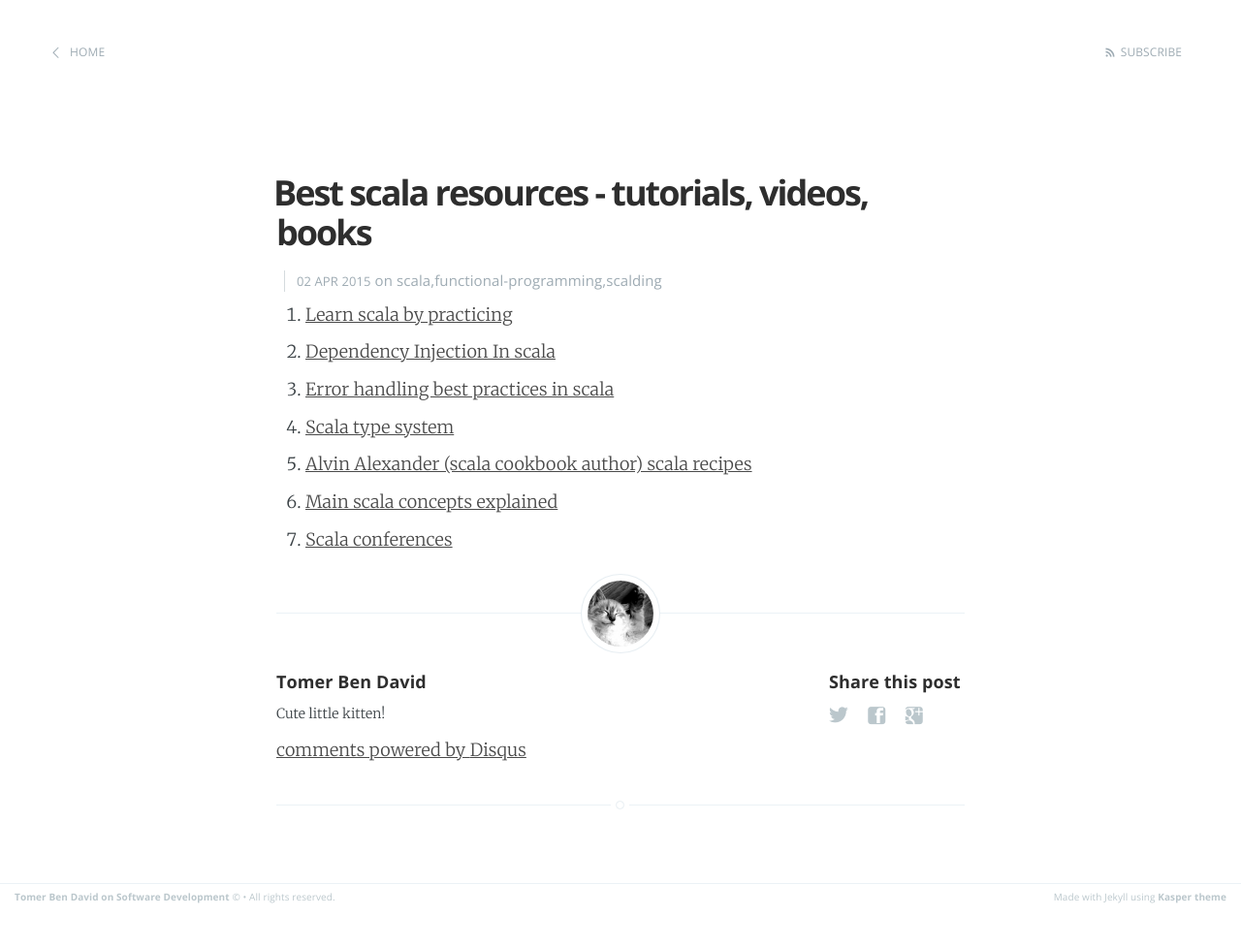
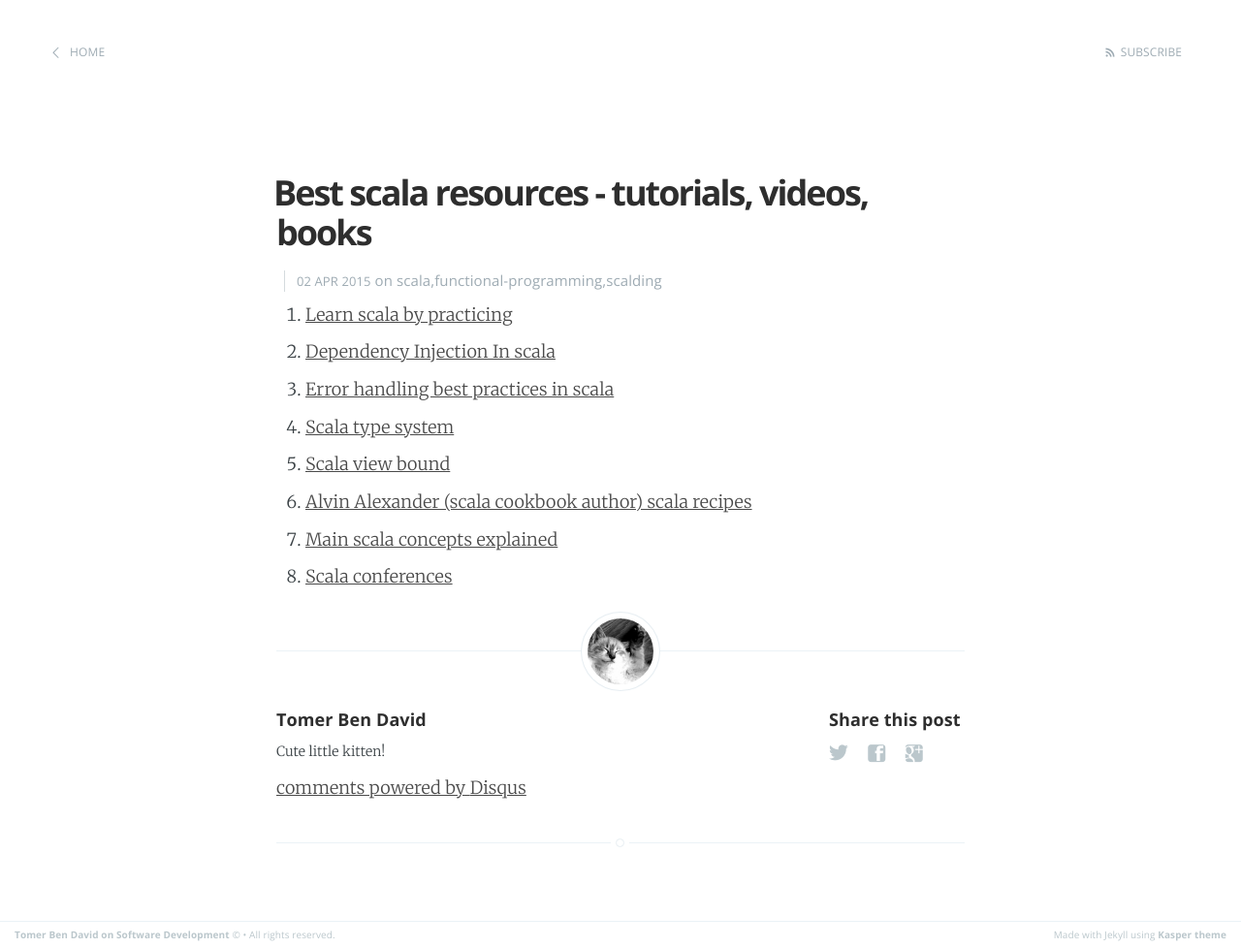
Before and after one commit to tomer-ben-david/tomer-ben-david.github.io.jekyll, a Jekyll site: the page built from _posts/2015-04-02-best-scala-resources-tutorials-books-videos.markdown, in a window 1280 px wide. Shown: the whole page at 97% size. Built offline with Jekyll 4.4.1, drawn with Linux system fonts in a browser that asks for light colours; Markdown is read by kramdown in place of the engine named in the settings; comment, search, counter and statistics services are not loaded; before the commit the page ends 939 px from its top, so only the background shows below that.

Commit message:
+scala view bound

```diff
--- a/_posts/2015-04-02-best-scala-resources-tutorials-books-videos.markdown
+++ b/_posts/2015-04-02-best-scala-resources-tutorials-books-videos.markdown
@@ -9,6 +9,7 @@ comments: true
 1. [Dependency Injection In scala](http://di-in-scala.github.io/)
 1. [Error handling best practices in scala](https://tersesystems.com/2012/12/27/error-handling-in-scala/)
 1. [Scala type system](http://ktoso.github.io/scala-types-of-types/)
+1. [Scala view bound](http://stackoverflow.com/questions/4465948/what-are-scala-context-and-view-bounds)
 1. [Alvin Alexander (scala cookbook author) scala recipes](http://alvinalexander.com/scala)
 1. [Main scala concepts explained](http://naildrivin5.com/scalatour/)
 1. [Scala conferences](http://lanyrd.com/topics/scala/)
```
